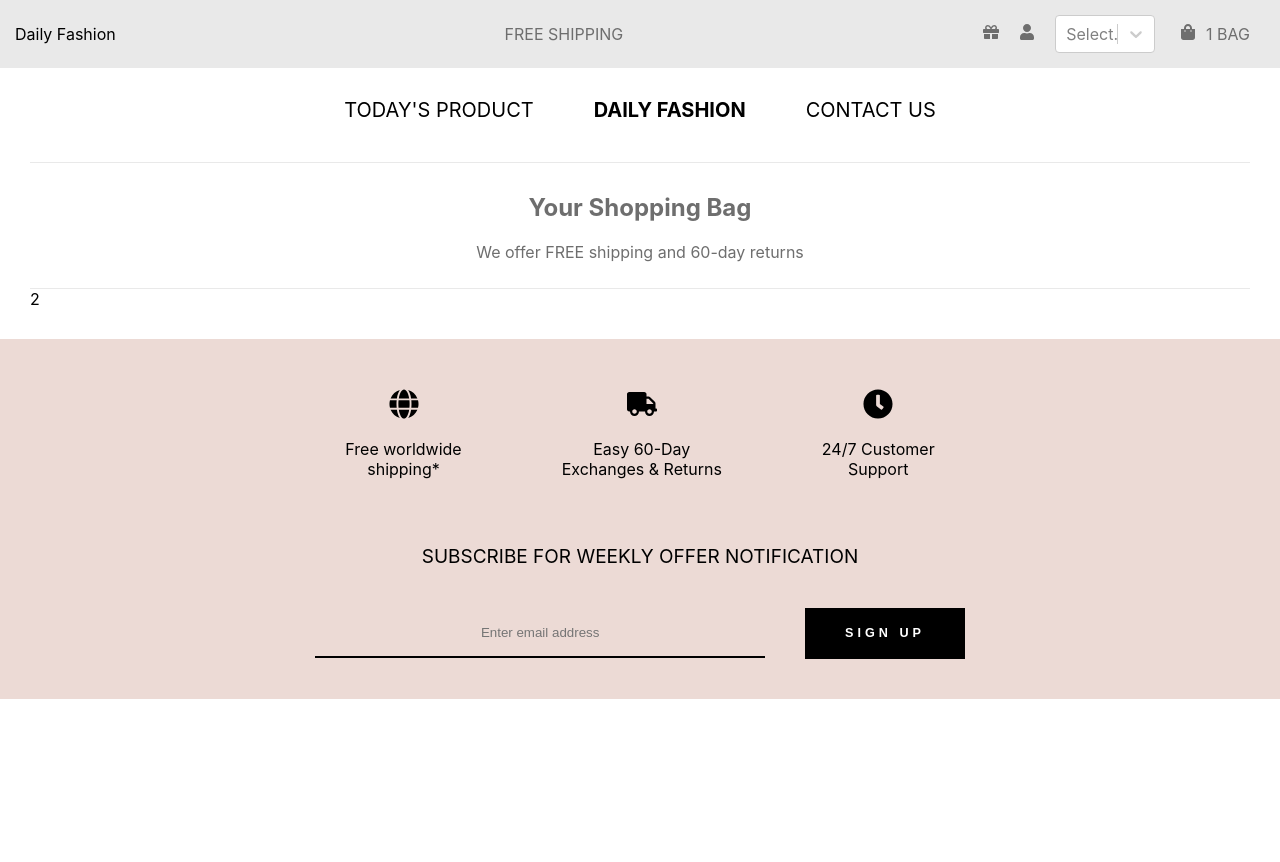
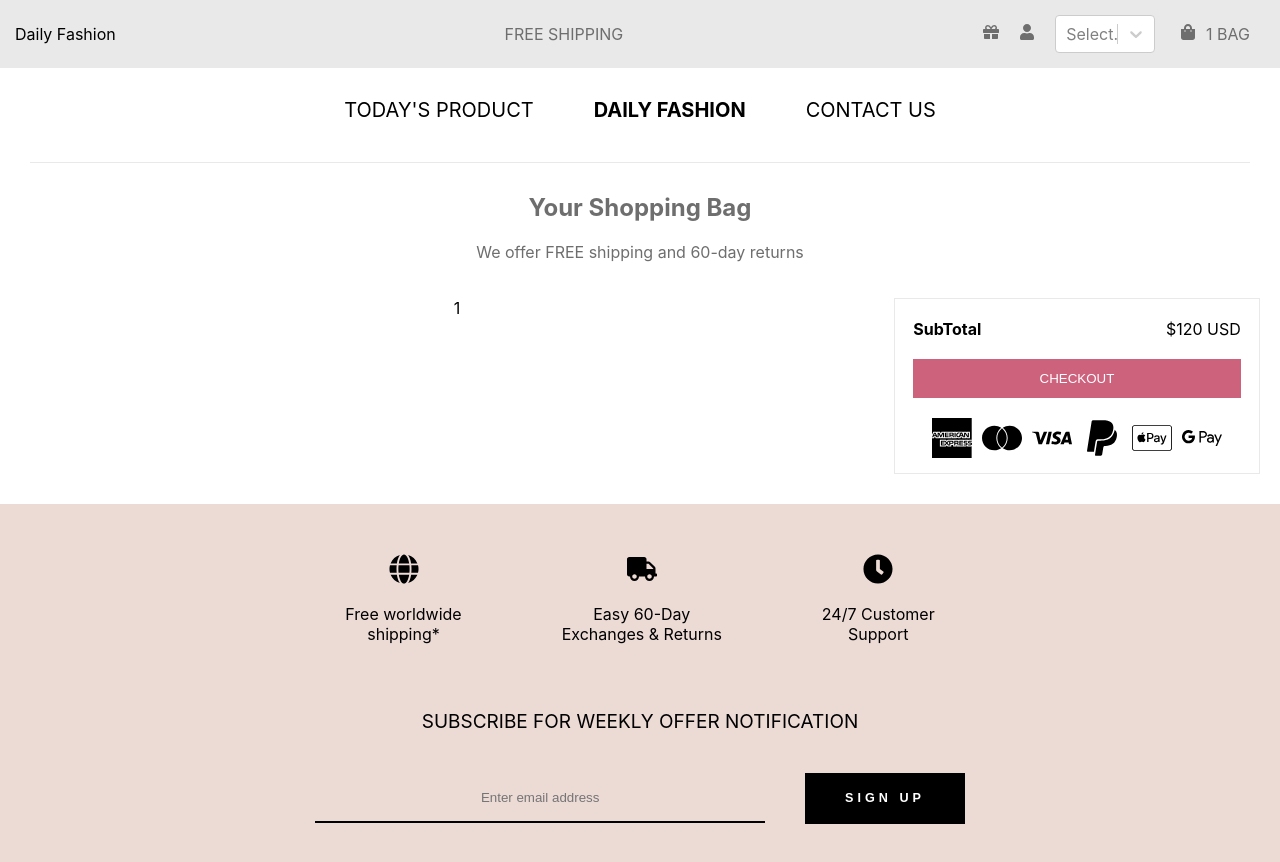
Before and after one commit to RummanSadiq/shoponeline, a React (Create React App) app: page / in a window 1280 px wide. Before the commit the page ends 800 px from the top, so only its background shows below. Built offline with nearby package versions, Linux system fonts and the light colour scheme.

Commit message:
Sub total Card is completed

```diff
--- a/src/components/cardpage/cardpage.css
+++ b/src/components/cardpage/cardpage.css
@@ -2,10 +2,69 @@
   margin: 30px;
 }
 
+.sub-total-card{
+  border:1px solid rgb(233,233,233);
+}
+
 .card-page-header{
   border-top:1px solid rgb(233,233,233);
-  border-bottom:1px solid rgb(233,233,233);
   color: rgb(110,110,110);
   padding: 10px 0px;
+  margin-bottom: 10px;
   text-align: center;
 }
+.card-page-grid{
+  display: grid;
+  grid-template-columns: 70% 30%;
+  column-gap: 10px;
+}
+.card-page-grid-item{
+  text-align: center;
+}
+
+.st-card-component{
+  width: 90%;
+  margin: auto;
+}
+
+.st-card-header{
+  display: grid;
+  grid-template-columns: auto auto;
+  grid-auto-rows: 30px;
+}
+
+.st-card-component1 h4{
+  margin-top:0px;
+  margin-bottom: 0px;
+  text-align: left;
+  line-height: 30px;
+}
+.st-card-component1 div{
+  text-align: right;
+  line-height: 30px;
+}
+
+.st-checkout-buuton{
+  text-transform: uppercase;
+  width: 100%;
+  padding: 10px 0px;
+  background-color: #CD627D;
+  border:2px solid #CD627D;
+  color: white;
+}
+
+.st-card-icons{
+  display: flex;
+  flex-wrap: wrap;
+  flex-direction: row;
+  justify-content: center;
+}
+
+.st-card-icon{
+  padding: 5px;
+  font-size:40px
+}
+
+.st-card-component{
+  margin-top: 15px;
+}
--- a/src/components/cardpage/cardpage.js
+++ b/src/components/cardpage/cardpage.js
@@ -1,12 +1,13 @@
 import React from 'react';
 import CardPageHeader from './cardpage-header';
 import './cardpage.css';
+import CardPageMain from './cardpagemain';
 
 const CardPage = () =>{
   return(
     <div className="card-page">
       <div className="card-page-header"><CardPageHeader /></div>
-      <div className="card-page-container">2</div>
+      <div className="card-page-container"><CardPageMain /></div>
     </div>
   )
 }
--- /dev/null
+++ b/src/components/cardpage/cardpagemain.js
@@ -0,0 +1,14 @@
+import React from 'react';
+import './cardpage.css';
+import SubTotalCard from './subtotalcard';
+
+const CardPageMain= () =>{
+  return(
+    <div className="card-page-grid">
+      <div className='card-page-grid-item card-page-grid-item1'>1</div>
+      <div className='card-page-grid-item card-page-grid-item2'><SubTotalCard /></div>
+    </div>
+  )
+}
+
+export default CardPageMain;
--- /dev/null
+++ b/src/components/cardpage/subtotalcard.js
@@ -0,0 +1,53 @@
+import React from 'react';
+import {IconContext} from 'react-icons';
+import {SiAmericanexpress, SiApplepay, SiGooglepay, SiMastercard, SiVisa} from 'react-icons/si';
+import {FaPaypal} from 'react-icons/fa';
+
+const SubTotalCard = () =>{
+  return(
+    <div className="sub-total-card">
+      <div className="st-card-component st-card-header">
+        <div className="st-card-component1"><h4>SubTotal</h4></div>
+        <div className="st-card-component1"><div>$120 USD</div></div>
+      </div>
+      <div className="st-card-component st-card-button">
+        <button type="submit" className="st-checkout-buuton">CheckOut</button>
+      </div>
+      <div className="st-card-component st-card-icons">
+        <div className="st-card-icon st-card-icon1">
+          <IconContext.Provider value={{style:{size:'initial'}}}>
+            <SiAmericanexpress />
+          </IconContext.Provider>
+        </div>
+        <div className="st-card-icon st-card-icon2">
+        <IconContext.Provider value={{style:{size:'initial'}}}>
+            <SiMastercard />
+          </IconContext.Provider>
+        </div>
+        <div className="st-card-icon st-card-icon3">
+        <IconContext.Provider value={{style:{size:'initial'}}}>
+            <SiVisa />
+          </IconContext.Provider>
+        </div>
+        <div className="st-card-icon st-card-icon4">
+        <IconContext.Provider value={{style:{size:'initial'}}}>
+            <FaPaypal />
+          </IconContext.Provider>
+        </div>
+        <div className="st-card-icon st-card-icon5">
+        <IconContext.Provider value={{style:{size:'initial'}}}>
+            <SiApplepay />
+          </IconContext.Provider>
+        </div>
+        <div className="st-card-icon st-card-icon6">
+        <IconContext.Provider value={{style:{size:'initial'}}}>
+            <SiGooglepay />
+          </IconContext.Provider>
+        </div>
+      </div>
+    </div>
+  )
+}
+
+
+export default SubTotalCard;
```
